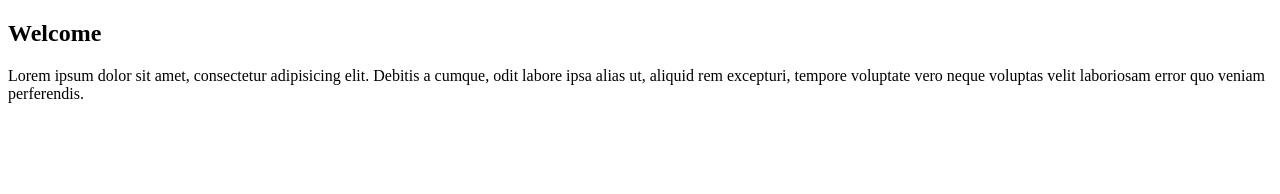
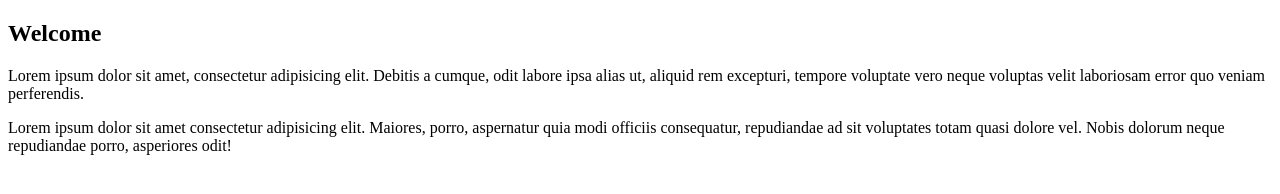
Before and after one commit to IfeomaLinda/PRACTICALS, a plain HTML site: page index.html in a window 1280 px wide. Drawn offline with Linux system fonts and the light colour scheme.

Commit message:
Made a change on index

```diff
--- a/index.html
+++ b/index.html
@@ -11,5 +11,9 @@
     <p>
         Lorem ipsum dolor sit amet, consectetur adipisicing elit. Debitis a cumque, odit labore ipsa alias ut, aliquid rem excepturi, tempore voluptate vero neque voluptas velit laboriosam error quo veniam perferendis.
     </p>
+
+    <div>
+        Lorem ipsum dolor sit amet consectetur adipisicing elit. Maiores, porro, aspernatur quia modi officiis consequatur, repudiandae ad sit voluptates totam quasi dolore vel. Nobis dolorum neque repudiandae porro, asperiores odit!
+    </div>
 </body>
 </html>
```
